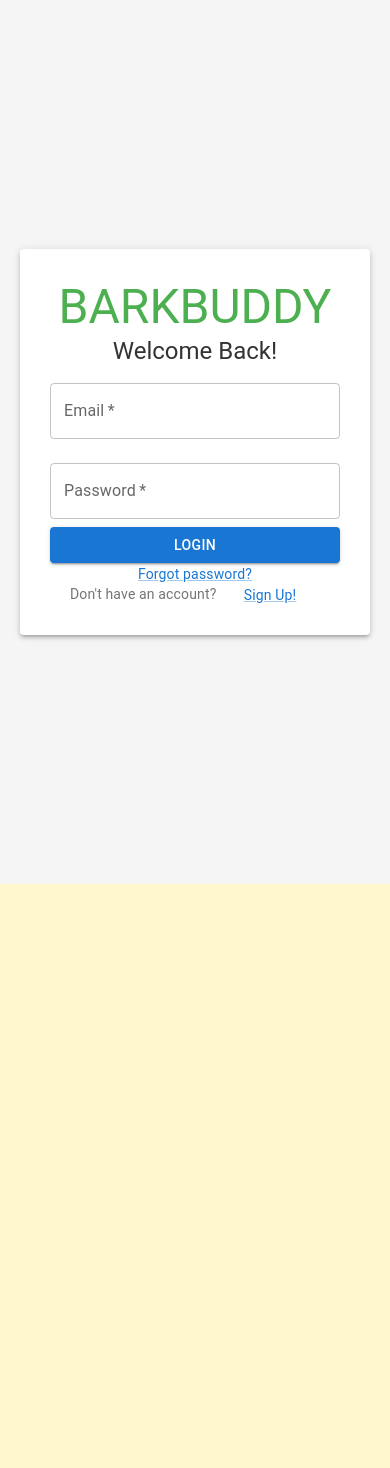
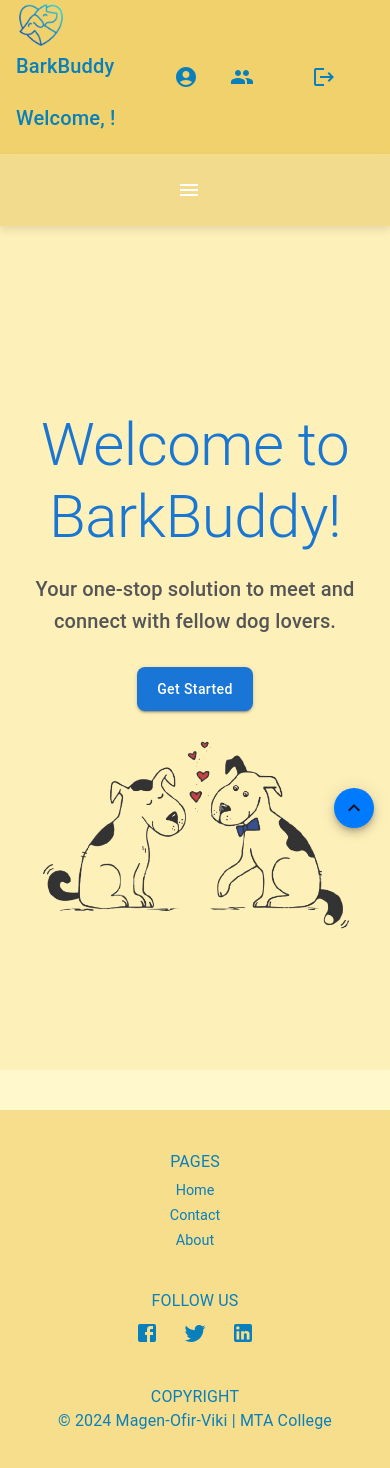
Before and after one commit to Magennk/barkbuddy-web, a React (Create React App) app: page / in a window 390 px wide. Before the commit this address led to /login. Shown: the top 1468 px of the page. Before the commit the page ends 884 px from the top, so only its background shows below. Built offline with nearby package versions, Linux system fonts and the light colour scheme; sample sign-in values are in the browser's storage.

Commit message:
final changes v1

```diff
--- a/src/components/Footer.jsx
+++ b/src/components/Footer.jsx
@@ -43,13 +43,13 @@ function Footer() {
           <Grid item xs={12} sm={4}>
             <Typography className="footer-header">Follow Us</Typography>
             <Box className="footer-social-icons">
-              <IconButton className="footer-icon" href="#">
+              <IconButton className="footer-icon" href="https://facebook.com/barkbuddy">
                 <FacebookIcon />
               </IconButton>
-              <IconButton className="footer-icon" href="#">
+              <IconButton className="footer-icon" href="https://twitter.com/barkbuddy">
                 <TwitterIcon />
               </IconButton>
-              <IconButton className="footer-icon" href="#">
+              <IconButton className="footer-icon" href="https://www.linkedin.com/company/barkbuddy/?trk=public_post_feed-actor-image&originalSubdomain=uk">
                 <LinkedInIcon />
               </IconButton>
             </Box>
--- a/src/components/Header.jsx
+++ b/src/components/Header.jsx
@@ -1,4 +1,4 @@
-import React, { useState } from "react";
+import React, { useState } from 'react';
 import {
   AppBar,
   Toolbar,
@@ -14,25 +14,24 @@ import {
   DialogTitle,
   DialogContent,
   DialogActions,
-} from "@mui/material";
-import { useTheme } from "@mui/material/styles";
-import { Link, useLocation } from "react-router-dom";
-import MenuIcon from "@mui/icons-material/Menu";
-import AccountCircleIcon from "@mui/icons-material/AccountCircle";
-import GroupIcon from "@mui/icons-material/Group";
-import LogoutIcon from "@mui/icons-material/Logout";
-import { useContext } from "react";
-import { UserContext } from "../context/UserContext";
-import "../css/Header.css";
-import logo from "../assets/logo.png"; // Update `logo.png` to the actual file name
-import BackButton from "./BackButton";
-
+} from '@mui/material';
+import { useTheme } from '@mui/material/styles';
+import { Link, useLocation } from 'react-router-dom';
+import MenuIcon from '@mui/icons-material/Menu';
+import AccountCircleIcon from '@mui/icons-material/AccountCircle';
+import GroupIcon from '@mui/icons-material/Group';
+import LogoutIcon from '@mui/icons-material/Logout';
+import { useContext } from 'react';
+import { UserContext } from '../context/UserContext';
+import '../css/Header.css';
+import logo from '../assets/logo.png'; // Update `logo.png` to the actual file name
+import BackButton from './BackButton';
 
 function Header() {
   const [anchorEl, setAnchorEl] = React.useState(null);
   const [logoutDialogOpen, setLogoutDialogOpen] = useState(false); // State for logout dialog
   const theme = useTheme();
-  const isMobile = useMediaQuery(theme.breakpoints.down("sm"));
+  const isMobile = useMediaQuery(theme.breakpoints.down('sm'));
   const location = useLocation();
   const { user, setUser } = useContext(UserContext); // Access UserContext
 
@@ -54,12 +53,13 @@ function Header() {
   const handleLogoutDialogClose = (confirm) => {
     if (confirm) {
       setUser(null); // Clear user context (simulate logout)
-      console.log("User logged out"); // Replace with actual logout logic
+      localStorage.removeItem('user');
+      console.log('User logged out'); // Replace with actual logout logic
     }
     setLogoutDialogOpen(false);
   };
 
-  const hideBackButtonRoutes = ["/"]; // Add any routes where the BackButton should not appear
+  const hideBackButtonRoutes = ['/']; // Add any routes where the BackButton should not appear
   const showBackButton = !hideBackButtonRoutes.includes(location.pathname);
 
   // Check if the button matches the current active page
@@ -71,14 +71,19 @@ function Header() {
       <Toolbar className="part-a">
         <Typography variant="h6" className="logo">
           <img src={logo} alt="Logo" className="logo-image" />
-          BarkBuddy {user && <p>Welcome, {user?.firstname} {user?.lastname}!</p>}
+          BarkBuddy{' '}
+          {user && (
+            <p>
+              Welcome, {user?.firstname} {user?.lastname}!
+            </p>
+          )}
         </Typography>
         <Box className="icons-container">
           <Tooltip title="My Profile">
             <IconButton
               component={Link}
               to="/my-profile"
-              color={isActive("/my-profile") ? "secondary" : "inherit"}
+              color={isActive('/my-profile') ? 'secondary' : 'inherit'}
             >
               <AccountCircleIcon />
             </IconButton>
@@ -87,7 +92,7 @@ function Header() {
             <IconButton
               component={Link}
               to="/my-buddies"
-              color={isActive("/my-buddies") ? "secondary" : "inherit"}
+              color={isActive('/my-buddies') ? 'secondary' : 'inherit'}
             >
               <GroupIcon />
             </IconButton>
@@ -119,35 +124,42 @@ function Header() {
           <Box className="buttons-container">
             {showBackButton && (
               <Tooltip title="Go Back">
-      <span> {/* Ensure valid DOM element wrapping BackButton */}
+                <span>
+                  {' '}
+                  {/* Ensure valid DOM element wrapping BackButton */}
                   <BackButton />
                 </span>
               </Tooltip>
             )}
             {[
-    "/", // Navigation paths
-    "/meet-buddies",
-    "/my-profile",
-    "/my-buddies",
-    "/my-meetings",
-    "/my-chat",
-    "/friend-requests",
+              '/', // Navigation paths
+              '/meet-buddies',
+              '/my-profile',
+              '/my-buddies',
+              '/my-meetings',
+              '/my-chat',
+              '/friend-requests',
             ].map((path, index) => (
-    <Tooltip title={` ${path.replace("/", "").replace("-", " ").toUpperCase() || "Homepage"}`} key={index}>
+              <Tooltip
+                title={` ${
+                  path.replace('/', '').replace('-', ' ').toUpperCase() ||
+                  'Homepage'
+                }`}
+                key={index}
+              >
                 <span>
                   <Button
                     component={Link}
                     to={path}
-          className={`nav-button ${isActive(path) ? "active" : ""}`}
+                    className={`nav-button ${isActive(path) ? 'active' : ''}`}
                   >
-          {path.replace("/", "").replace("-", " ").toUpperCase() || "HOMEPAGE"}
+                    {path.replace('/', '').replace('-', ' ').toUpperCase() ||
+                      'HOMEPAGE'}
                   </Button>
                 </span>
               </Tooltip>
             ))}
           </Box>
-
-
         )}
         <Menu
           anchorEl={anchorEl}
@@ -156,13 +168,13 @@ function Header() {
         >
           {[
             // List of navigation paths in mobile menu
-            "/",
-            "/meet-buddies",
-            "/my-profile",
-            "/my-buddies",
-            "/my-meetings",
-            "/my-chat",
-            "/friend-requests",
+            '/',
+            '/meet-buddies',
+            '/my-profile',
+            '/my-buddies',
+            '/my-meetings',
+            '/my-chat',
+            '/friend-requests',
           ].map((path, index) => (
             <MenuItem
               key={index}
@@ -170,8 +182,8 @@ function Header() {
               to={path}
               onClick={handleMenuClose}
             >
-              {path.replace("/", "").replace("-", " ").toUpperCase() ||
-                "HOMEPAGE"}
+              {path.replace('/', '').replace('-', ' ').toUpperCase() ||
+                'HOMEPAGE'}
             </MenuItem>
           ))}
         </Menu>
--- a/src/context/UserContext.jsx
+++ b/src/context/UserContext.jsx
@@ -1,11 +1,24 @@
-import React, { createContext, useState } from "react";
+import React, { createContext, useState, useEffect } from 'react';
 
 // Create the UserContext
 export const UserContext = createContext();
 
 // Provide the UserContext to the application
 export const UserProvider = ({ children }) => {
-  const [user, setUser] = useState(null); // Default user is null
+  // Initialize the state from localStorage (if exists)
+  const [user, setUser] = useState(() => {
+    const storedUser = localStorage.getItem('user');
+    return storedUser ? JSON.parse(storedUser) : null;
+  });
+
+  // Save the user data to localStorage whenever it changes
+  useEffect(() => {
+    if (user) {
+      localStorage.setItem('user', JSON.stringify(user));
+    } else {
+      localStorage.removeItem('user');
+    }
+  }, [user]);
 
   return (
     <UserContext.Provider value={{ user, setUser }}>
--- a/src/css/DogProfile.css
+++ b/src/css/DogProfile.css
@@ -127,8 +127,9 @@
 }
 
 .equal-button {
-  min-width: 200px;
-  height: 40px;
+  width: 90%; /* Make buttons take up most of the screen width */
+  min-width: unset; /* Remove the fixed min-width */
+  font-size: 14px; /* Adjust font size for smaller screens */
 }
 
 
@@ -143,3 +144,17 @@
   text-transform: none; /* Prevent all-uppercase text */
   transition: background-color 0.3s ease; /* Smooth background transition */
 }
+
+@media (max-width: 768px) {
+  .profile-actions {
+    margin: 0 auto; /* Center the container */
+    padding: 0 10px; /* Add padding to prevent edge overflow */
+  }
+}
+@media (max-width: 768px) {
+  .profile-actions {
+    flex-direction: column; /* Stack buttons vertically */
+    gap: 15px; /* Add spacing between buttons */
+    align-items: center; /* Center-align buttons */
+  }
+}
--- a/src/css/FriendRequests.css
+++ b/src/css/FriendRequests.css
@@ -123,3 +123,18 @@
   border-radius: 8px;
   transition: background-color 0.3s ease;
 }
+
+@media (max-width: 600px) {
+  .request-item {
+    flex-direction: column; /* Stack items vertically */
+    align-items: center; /* Center align all items */
+  }
+}
+
+@media (max-width: 600px) {
+  .confirm-btn,
+  .delete-btn {
+    padding: 6px 8px; /* Reduce padding for smaller screens */
+    font-size: 0.8em; /* Adjust font size for smaller screens */
+  }
+}
--- a/src/css/HomePage.css
+++ b/src/css/HomePage.css
@@ -6,6 +6,8 @@
   height: 100vh;
   text-align: center;
   background-color: #fef0b9;
+  padding: 20px; /* Add padding for better spacing */
+  box-sizing: border-box; /* Include padding in width calculation */
 }
 
 .welcome-section {
@@ -33,3 +35,9 @@
 .cta-button:hover {
   background-color: #1565c0;
 }
+
+.homepage-image {
+  max-width: 100%; /* Ensure the image does not exceed its container width */
+  height: auto; /* Maintain the aspect ratio */
+  margin-top: 20px; /* Optional: Add spacing above the image */
+}
--- a/src/css/MyBuddies.css
+++ b/src/css/MyBuddies.css
@@ -131,3 +131,19 @@
   border-radius: 8px;
   transition: background-color 0.3s ease;
 }
+
+@media (max-width: 600px) {
+  .dog-item {
+    flex-direction: column; /* Stack items vertically */
+    align-items: center; /* Center align all items */
+    gap: 15px; /* Add space between items */
+  }
+}
+
+@media (max-width: 600px) {
+  .view-profile-btn,
+  .delete-buddy-btn {
+    padding: 6px 8px; /* Compact padding */
+    font-size: 0.8em; /* Reduce font size */
+  }
+}
--- a/src/css/MyChat.css
+++ b/src/css/MyChat.css
@@ -77,3 +77,17 @@
 
     transform: scale(1.05);
   }
+
+  @media (max-width: 600px) {
+    .start-chat-btn {
+      padding: 8px 10px; /* Compact padding */
+      font-size: 0.85em; /* Slightly smaller font size */
+    }
+  }
+  @media (max-width: 600px) {
+    .user-item {
+      flex-direction: column; /* Stack items vertically */
+      align-items: center; /* Center all items */
+      gap: 10px; /* Add space between items */
+    }
+  }
--- a/src/pages/HomePage.jsx
+++ b/src/pages/HomePage.jsx
@@ -30,7 +30,7 @@ function HomePage() {
             Get Started
           </Button>
         </Box>
-        <img src={backgroundImage} alt="Dogs" />
+        <img src={backgroundImage} alt="Dogs" className="homepage-image" />
       </Container>
     </div>
   );
```
Also changed, not shown: src/css/MeetNewBuddies.css (line endings or trailing spaces). Lines whose indentation alone changed are shown as unchanged.
